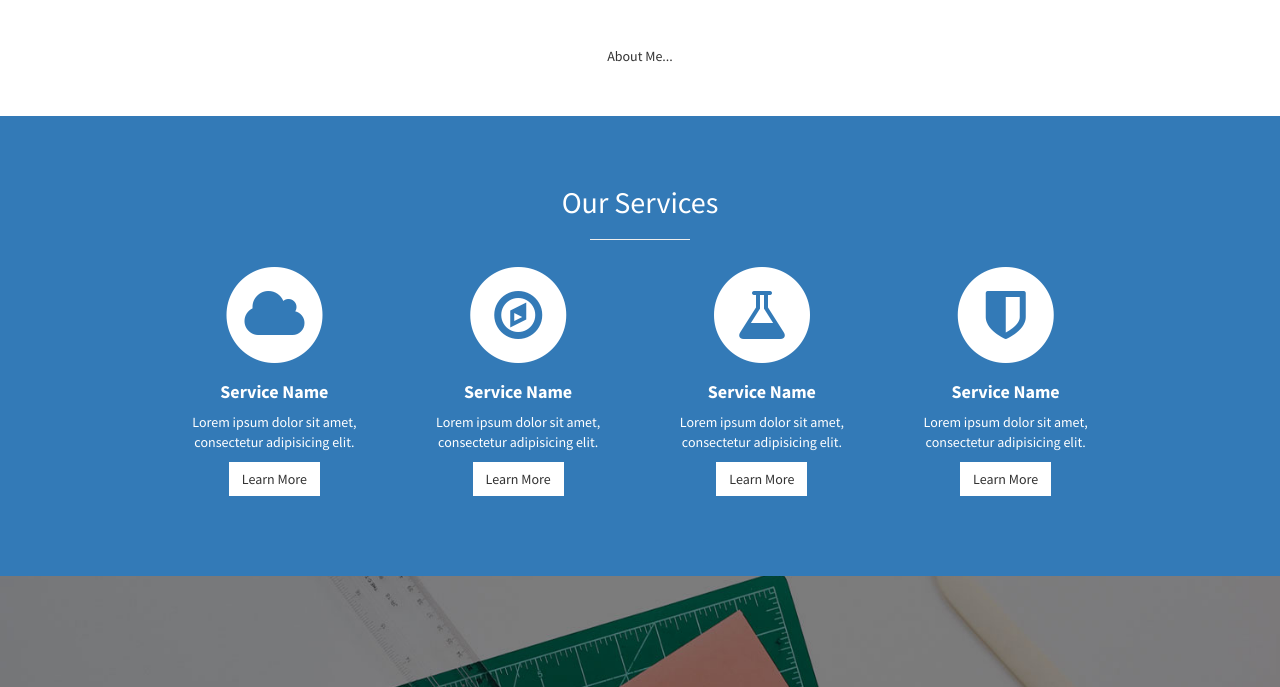
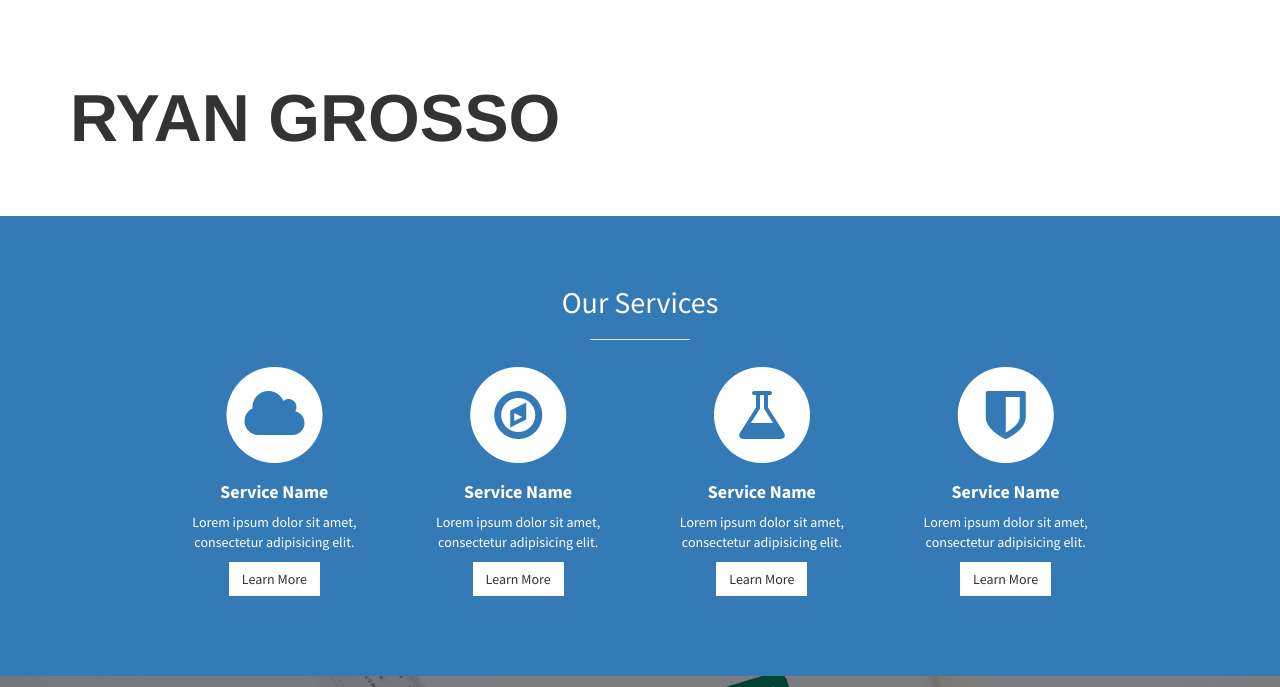
Before and after one commit to 1grossora/1grossora.github.io, a Jekyll site: the page built from index.html, in a window 1280 px wide and 900 px high, scrolled down 691 px, cut to the strip 213-900 px from the top of the window. Built offline with Jekyll 4.4.1, drawn with Linux system fonts in a browser that asks for light colours.

Commit message:
Update about.html

```diff
--- a/_includes/about.html
+++ b/_includes/about.html
@@ -1,11 +1,16 @@
 <section id="about" class="about">
   <div class="container">
     <div class="row">
+     <div class="col-lg-12">
+      <div class="intro-text">
+    	  <span class="name">Ryan Grosso</span>
+      </div>
+     <!--
       <div class="col-lg-12 text-center">
         <div class="center-block">
           <span class="title">About Me...</span>
         </div>
-        <!--p class="lead">This theme features some wonderful photography courtesy of <a target="_blank" href="http://join.deathtothestockphoto.com/">Death to the Stock Photo</a>.</p>-->
+        p class="lead">This theme features some wonderful photography courtesy of <a target="_blank" href="http://join.deathtothestockphoto.com/">Death to the Stock Photo</a>.</p>-->
       </div>
     </div>
     <!-- /.row -->
```
